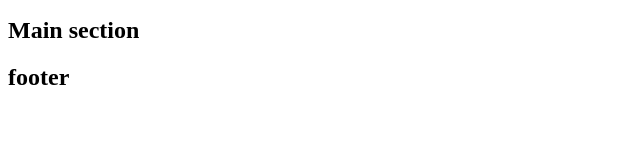
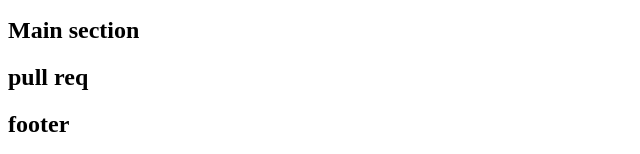
Before and after one commit to mehedihasanshohan/practise, a plain HTML site: page index.html in a window 1280 px wide. Shown: the part 156-310 px from the top of the page, without its empty margins (0-640 px from the left). Drawn offline with Linux system fonts and the light colour scheme.

Commit message:
pull req

```diff
--- a/index.html
+++ b/index.html
@@ -22,6 +22,9 @@
   </header>
   <main>
     <h2>Main section</h2>
+    <section>
+      <h2>pull req</h2>
+    </section>
   </main>
   <footer>
     <h2>footer</h2>
```
